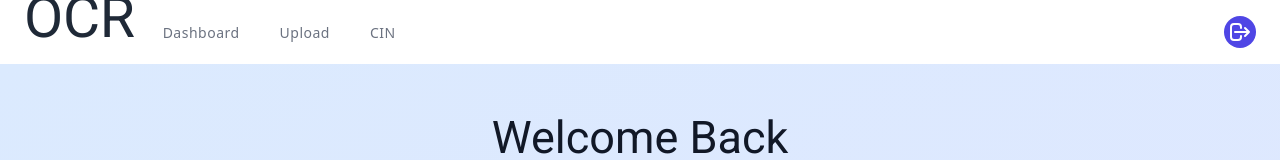
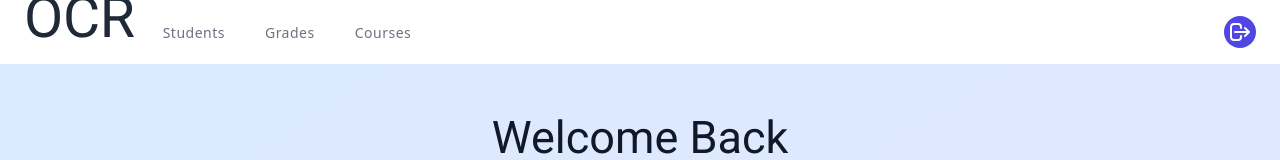
Before and after one commit to devyassin/student-management-front-v3, an Angular app: page /login in a window 1280 px wide. Shown: the top 160 px of the page. Built offline with nearby package versions, Linux system fonts and the light colour scheme.

Commit message:
migration

```diff
--- a/src/app/components/authentication/login/login.component.ts
+++ b/src/app/components/authentication/login/login.component.ts
@@ -12,7 +12,6 @@ import { FormsModule } from '@angular/forms';
 
 @Component({
     selector: 'app-login',
-  standalone: true,
     imports: [
         CommonModule,
         FormsModule,
@@ -23,7 +22,7 @@ import { FormsModule } from '@angular/forms';
         RouterLink
     ],
     templateUrl: './login.component.html',
-  styleUrl: './login.component.css',
+    styleUrl: './login.component.css'
 })
 export class LoginComponent {
   formData = { email: '', password: '' };
--- a/src/app/components/ui/navbar/navbar.component.html
+++ b/src/app/components/ui/navbar/navbar.component.html
@@ -12,21 +12,21 @@
             [routerLinkActiveOptions]="{ exact: true }"
             class="border-transparent text-gray-500 hover:border-gray-300 hover:text-gray-700 inline-flex items-center px-1 pt-1 border-b-2 text-sm font-medium"
           >
-            Dashboard
+            Students
           </a>
           <a
             [routerLink]="['/dashboard/upload']"
             routerLinkActive="border-indigo-500 text-gray-900"
             class="border-transparent text-gray-500 hover:border-gray-300 hover:text-gray-700 inline-flex items-center px-1 pt-1 border-b-2 text-sm font-medium"
           >
-            Upload
+            Grades
           </a>
           <a
             [routerLink]="['/dashboard/cards']"
             routerLinkActive="border-indigo-500 text-gray-900"
             class="border-transparent text-gray-500 hover:border-gray-300 hover:text-gray-700 inline-flex items-center px-1 pt-1 border-b-2 text-sm font-medium"
           >
-            CIN
+            Courses
           </a>
         </div>
       </div>
```
Also changed, not shown: package.json (+10 -10 lines), src/app/app.component.ts (+4 -5 lines), src/app/components/ui/navbar/navbar.component.ts (+4 -5 lines), src/app/shared/buttons/app-loading-button/app-loading-button.component.ts (+4 -5 lines), 1 other file (tests, documents, lock files or other folders). Lines whose indentation alone changed are shown as unchanged.
